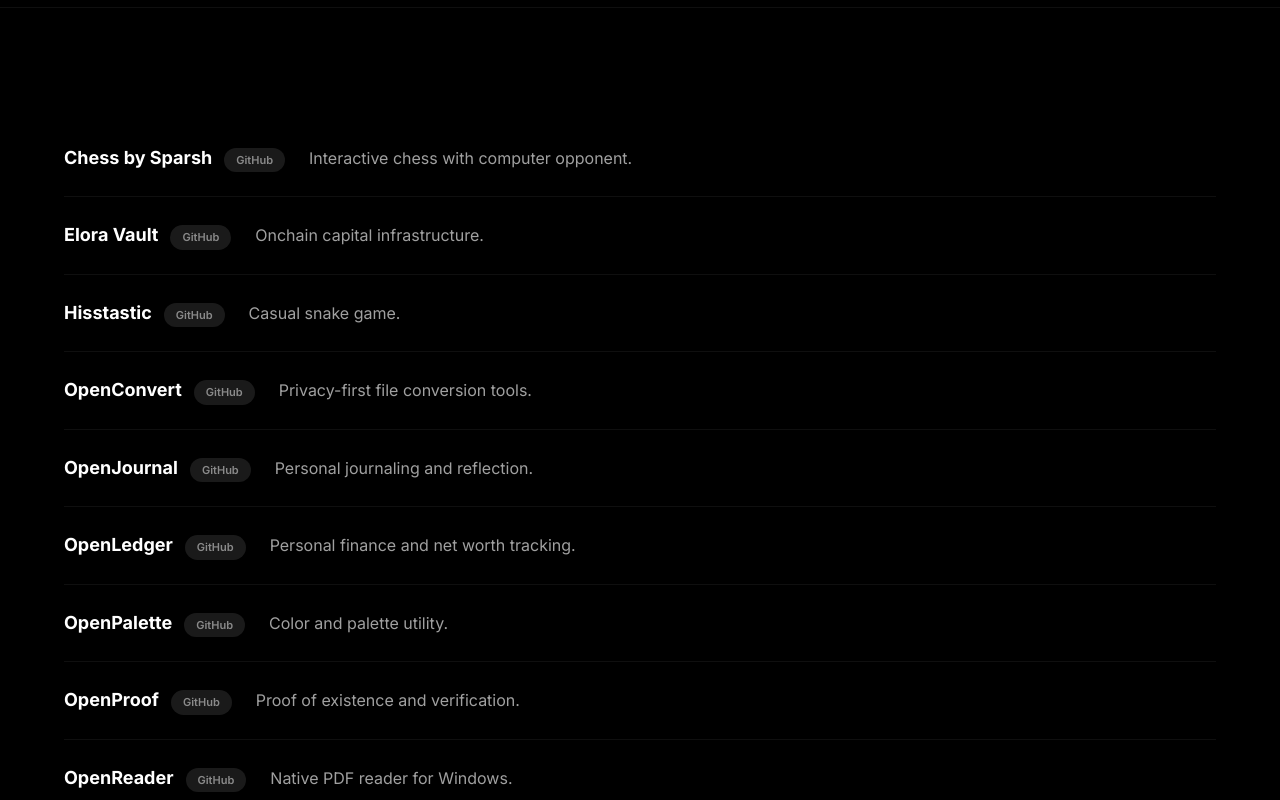
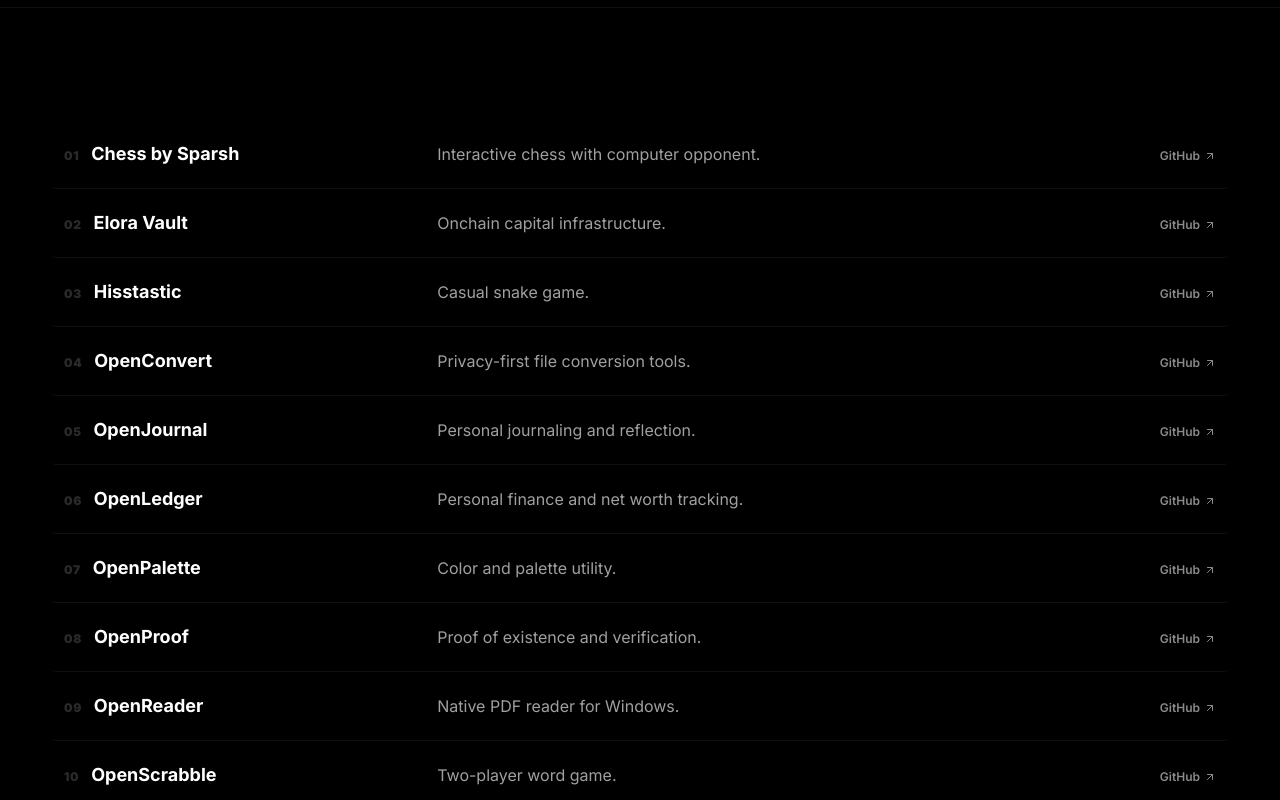
Before and after one commit to sparshsam/kovina, a Next.js app: page / in a window 1280 px wide. Shown: the part 1040-1840 px from the top of the page. Built offline with nearby package versions, Linux system fonts and the light colour scheme.

Commit message:
Refine projects grid: directory-style 3-column layout with index numbers, subtle hover, clean GitHub links

```diff
--- a/src/app/page.tsx
+++ b/src/app/page.tsx
@@ -112,18 +112,22 @@
         >
           <div className="mx-auto max-w-6xl">
             <div className="divide-y divide-border-default">
-              {projects.map((p) => (
+              {projects.map((p, i) => (
                 <div
                   key={p.name}
-                  className="flex flex-col gap-1 py-5 sm:flex-row sm:items-baseline sm:gap-6 sm:py-6"
+                  className="grid grid-cols-1 gap-1 py-4 transition-colors hover:bg-bg-surface-muted/40 sm:grid-cols-[1fr_2fr_auto] sm:items-baseline sm:gap-6 sm:py-5 sm:px-3 -mx-3 rounded-sm"
                 >
-                  <div className="flex items-baseline gap-2 sm:gap-3">
+                  {/* Name */}
+                  <div className="flex items-baseline gap-3">
+                    <span className="hidden select-none text-xs font-black tracking-wider text-text-muted/30 sm:inline">
+                      {String(i + 1).padStart(2, "0")}
+                    </span>
                     {p.url && !p.underDev ? (
                       <a
                         href={p.url}
                         target="_blank"
                         rel="noopener noreferrer"
-                        className="text-base font-bold text-text-primary hover:text-accent transition-colors sm:text-lg"
+                        className="text-base font-bold text-text-primary transition-colors hover:text-accent sm:text-lg"
                       >
                         {p.name}
                       </a>
@@ -132,18 +136,37 @@
                         {p.name}
                       </span>
                     )}
-                    <a
-                      href={`https://github.com/sparshsam/${p.repo}`}
-                      target="_blank"
-                      rel="noopener noreferrer"
-                      className="rounded-full bg-bg-surface-muted px-3 py-1 text-[11px] font-semibold text-text-muted transition-colors hover:text-text-primary hover:bg-[#252525] whitespace-nowrap"
-                    >
-                      GitHub
-                    </a>
                   </div>
+
+                  {/* Description */}
                   <span className="text-sm leading-snug text-text-secondary sm:text-base">
                     {p.desc}
                   </span>
+
+                  {/* GitHub link */}
+                  <a
+                    href={`https://github.com/sparshsam/${p.repo}`}
+                    target="_blank"
+                    rel="noopener noreferrer"
+                    className="flex items-center gap-1 text-xs font-semibold text-text-muted transition-colors hover:text-accent sm:justify-end"
+                  >
+                    GitHub
+                    <svg
+                      xmlns="http://www.w3.org/2000/svg"
+                      width="12"
+                      height="12"
+                      viewBox="0 0 24 24"
+                      fill="none"
+                      stroke="currentColor"
+                      strokeWidth="2"
+                      strokeLinecap="round"
+                      strokeLinejoin="round"
+                      className="size-3"
+                    >
+                      <path d="M7 7h10v10" />
+                      <path d="M7 17 17 7" />
+                    </svg>
+                  </a>
                 </div>
               ))}
             </div>
```
